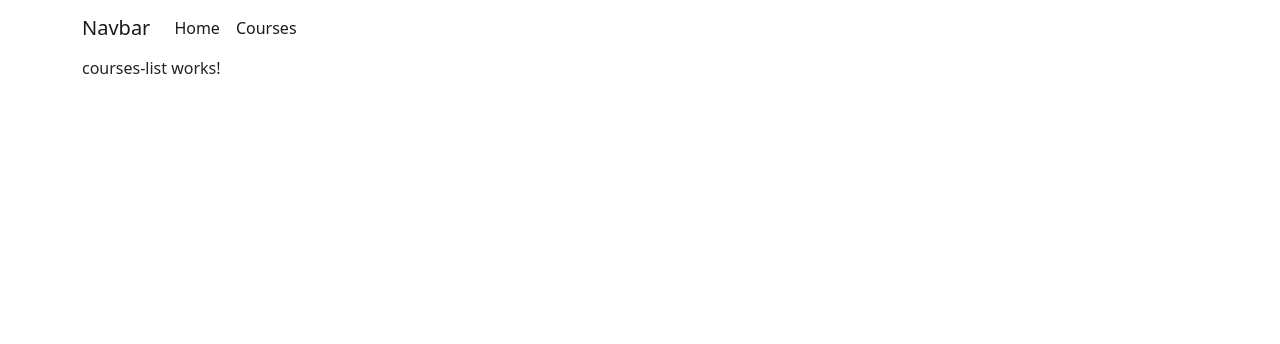
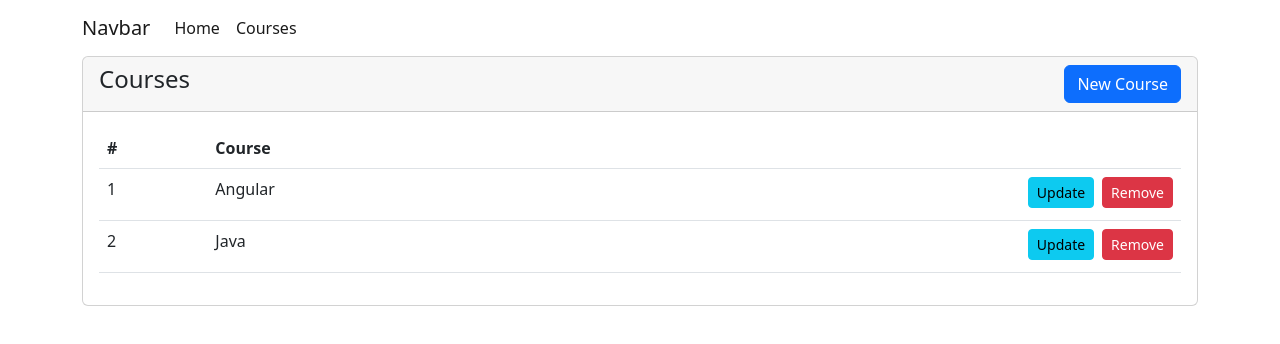
Before and after one commit to EricksonSiqueira/curso-angular-loiane, an Angular app in the folder http-requests/: page /courses in a window 1280 px wide. Shown: the top 344 px of the page. Built offline with nearby package versions, Linux system fonts and the light colour scheme; data requests are answered from the project's data file.

Commit message:
feat: create and consume db on courses list

```diff
--- /dev/null
+++ b/http-requests/db.json
@@ -0,0 +1,12 @@
+{
+  "courses": [
+    {
+      "id": 1,
+      "name": "Angular"
+    },
+    {
+      "name": "Java",
+      "id": 2
+    }
+  ]
+}
--- a/http-requests/src/app/courses/courses-list/courses-list.component.html
+++ b/http-requests/src/app/courses/courses-list/courses-list.component.html
@@ -1 +1,39 @@
-<p>courses-list works!</p>
+<div class="card">
+  <div class="card-header d-flex justify-content-between">
+    <div class="float-left">
+      <h4>Courses</h4>
+    </div>
+    <div class="float-right">
+      <button class="btn btn-primary" [routerLink]="['new']">
+        <i class="fa fa-plus"></i> New Course
+      </button>
+    </div>
+  </div>
+  <div class="card-body">
+    <table class="table table-hover">
+      <thead>
+        <tr>
+          <th>#</th>
+          <th>Course</th>
+          <th></th>
+        </tr>
+      </thead>
+      <tbody>
+        <tr *ngFor="let course of courses">
+          <td>{{ course.id }}</td>
+          <td>{{ course.name }}</td>
+          <td>
+            <span class="float-lg-end d-flex gap-2">
+              <button class="btn btn-info mb-1 btn-sm">
+                Update
+              </button>
+              <button class="btn btn-danger mb-1 btn-sm">
+                Remove
+              </button>
+            </span>
+          </td>
+        </tr>
+      </tbody>
+    </table>
+  </div>
+</div>
--- a/http-requests/src/app/courses/courses-list/courses-list.component.ts
+++ b/http-requests/src/app/courses/courses-list/courses-list.component.ts
@@ -1,10 +1,18 @@
-import { Component } from '@angular/core';
+import { Component, OnInit } from '@angular/core';
+import { ICourse } from '../interfaces/course';
+import { CoursesService } from '../courses.service';
 
 @Component({
   selector: 'app-courses-list',
   templateUrl: './courses-list.component.html',
-  styleUrls: ['./courses-list.component.scss']
+  styleUrls: ['./courses-list.component.scss'],
 })
-export class CoursesListComponent {
+export class CoursesListComponent implements OnInit {
+  courses!: ICourse[];
 
+  constructor(private coursesService: CoursesService) {}
+
+  ngOnInit(): void {
+    this.coursesService.list().subscribe((courses) => (this.courses = courses));
+  }
 }
--- /dev/null
+++ b/http-requests/src/app/courses/courses.service.ts
@@ -0,0 +1,20 @@
+import { HttpClient } from '@angular/common/http';
+import { Injectable } from '@angular/core';
+import { ICourse } from './interfaces/course';
+
+@Injectable({
+  providedIn: 'root',
+})
+export class CoursesService {
+  constructor(private http: HttpClient) {}
+
+  private readonly API_URL = 'http://localhost:3000/courses';
+
+  list() {
+    return this.http.get<ICourse[]>(this.API_URL);
+  }
+
+  delete(id: string) {
+    return this.http.delete(`${this.API_URL}/${id}`);
+  }
+}
--- /dev/null
+++ b/http-requests/src/app/courses/interfaces/course.ts
@@ -0,0 +1,4 @@
+export interface ICourse {
+  id: number;
+  name: string;
+}
```
Also changed, not shown: http-requests/src/app/app.module.ts (+6 -6 lines), 1 other file (tests, documents, lock files or other folders).
